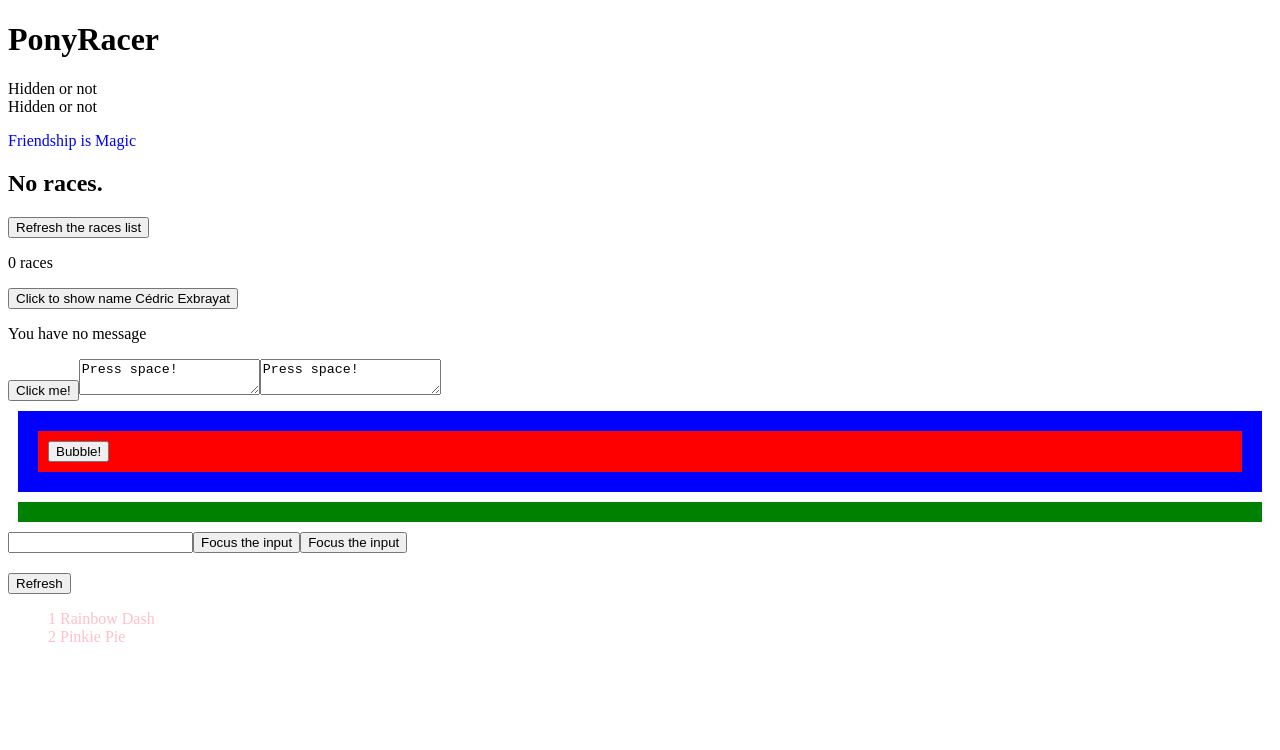
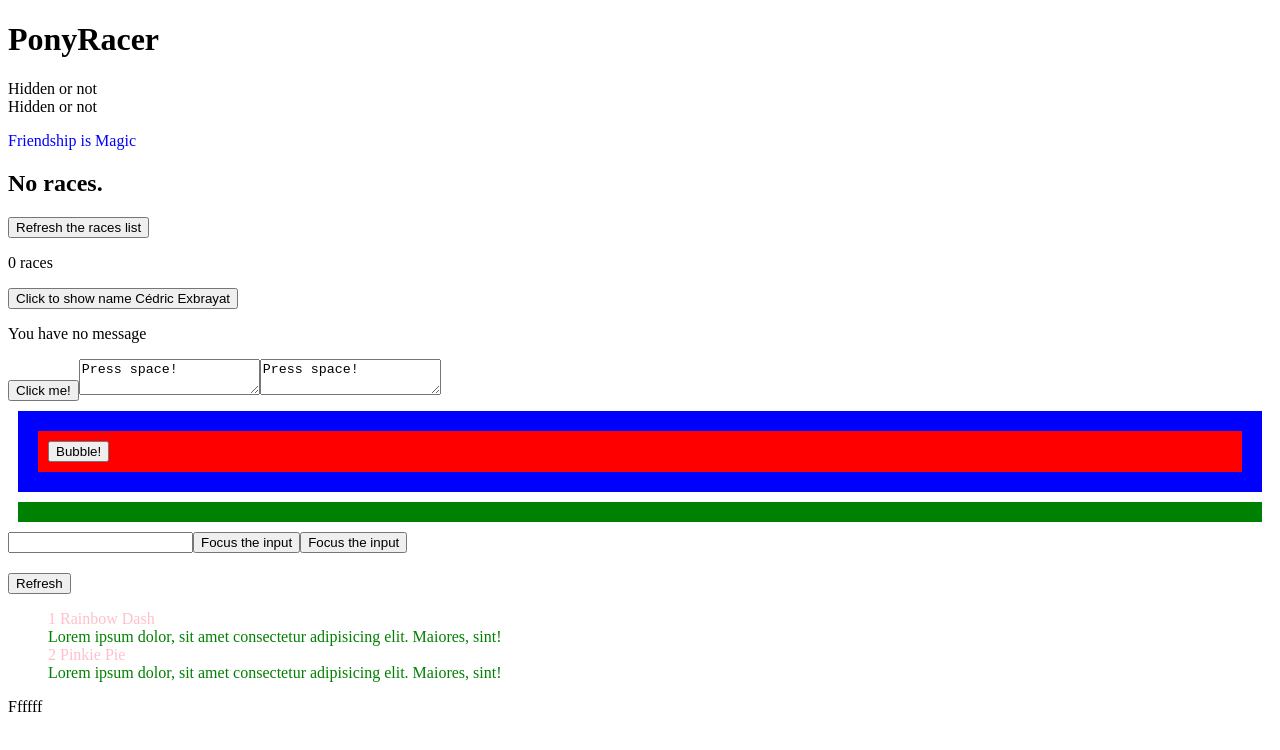
Before and after one commit to Tabalamari/ponyracer, an Angular app: page / in a window 1280 px wide. Shown: the top 750 px of the page. Built offline with nearby package versions, Linux system fonts and the light colour scheme.

Commit message:
Styling components and encapsulation

```diff
--- a/src/ponies.component.ts
+++ b/src/ponies.component.ts
@@ -1,4 +1,4 @@
-import { Component } from '@angular/core';
+import { Component, ViewEncapsulation } from '@angular/core';
 import { CommonModule } from '@angular/common';
 import { PonyModel } from './pony-model.interface';
 import { PonyComponent } from './pony.component';
@@ -10,9 +10,10 @@ import { PonyComponent } from './pony.component';
     <ul>
        <!-- <li *ngFor="let pony of ponies; even as isEven" [style.color] = "isEven ? 'green' : 'black'">{{ pony.name }}</li> -->
        <ns-pony *ngFor="let currentPony of ponies" [pony]="currentPony" (ponySelected)="betOnPony($event)"></ns-pony>
-    </ul>`,
+    </ul>
+    <div class="pink">Ffffff</div>`,
     standalone: true,
-    imports: [CommonModule, PonyComponent]
+    imports: [CommonModule, PonyComponent],
 })
 export class PoniesComponent {
 
--- a/src/pony.component.ts
+++ b/src/pony.component.ts
@@ -4,13 +4,20 @@ import { OnInitDirective } from './initDirective';
 
 @Component({
     selector: 'ns-pony',
-    template: `<div class="pink" (click) ="selectPony()" [initDirective] = "pony">{{ pony.id}} {{ pony.name }}</div>`,
+    template: `<div class="pink" (click) ="selectPony()" [initDirective] = "pony">{{ pony.id}} {{ pony.name }}</div>
+    <div>Lorem ipsum dolor, sit amet consectetur adipisicing elit. Maiores, sint!</div>`,
     standalone: true,
-    imports: [ OnInitDirective],
+    imports: [OnInitDirective],
     styles: [
         `.pink {
-        color: pink; }
-        `],
+            color: pink;
+        }
+        `,
+        `* {
+            color: green;
+        }
+        `
+    ],
     encapsulation: ViewEncapsulation.Emulated
 })
 export class PonyComponent {
```
